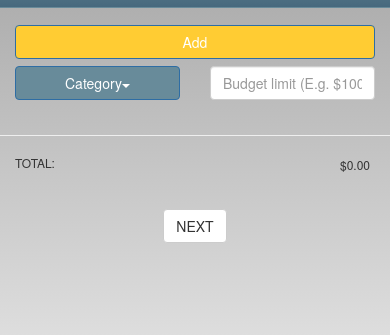
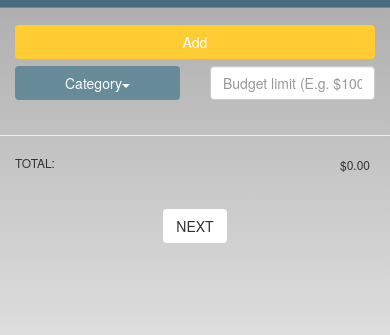
Before and after one commit to andy-ta/cob, a plain HTML site: page www/index.html in a window 390 px wide. Shown: the part 49-384 px from the top of the page. Drawn offline with nearby package versions, Linux system fonts and the light colour scheme; some packages are replaced by stand-ins of ours.

Commit message:
remove border for buttons

```diff
--- a/www/css/index.css
+++ b/www/css/index.css
@@ -133,16 +133,17 @@ h1 {
     width:100%;
     background-color:#FFCC33;
     color:white;
+    border-color: transparent;
 }
 
 .button2 {
     background-color: #688B9A;
     color:white;
+    border-color: transparent;
 }
 
 .button3 {
-    background-color: #FFCC33;
-    color:white;
+    border-color: transparent;
 }
 
 #total {
--- a/www/templates/main.html
+++ b/www/templates/main.html
@@ -25,6 +25,6 @@
         <div class="col-xs-10"><h1 id="total">Total:</h1></div>
         <div class="col-xs-2"><span>$0.00</span></div>
     </div>
-    <center><button type="button" class="btn btn-default" style="margin-top:10%"> NEXT </button></center>
+    <center><button type="button" class="btn btn-default button3" style="margin-top:10%"> NEXT </button></center>
 
 </div>
```
